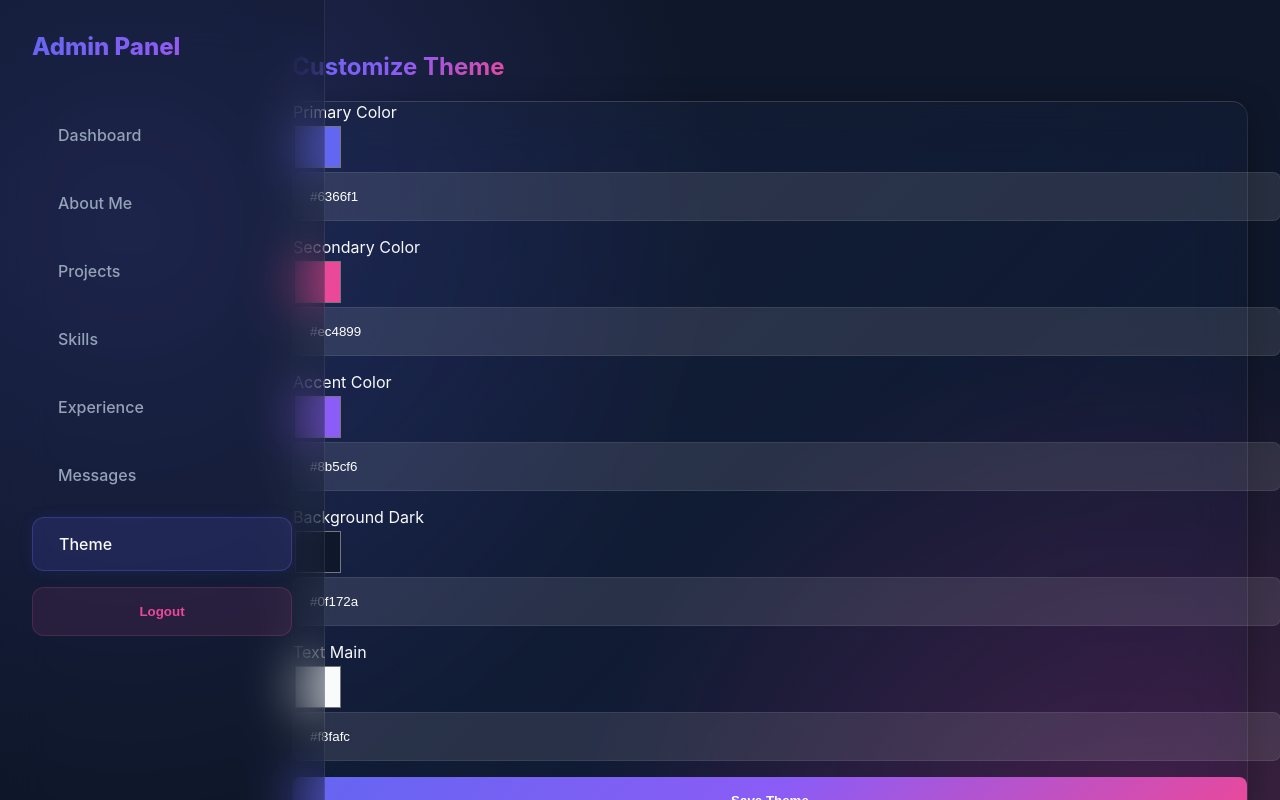
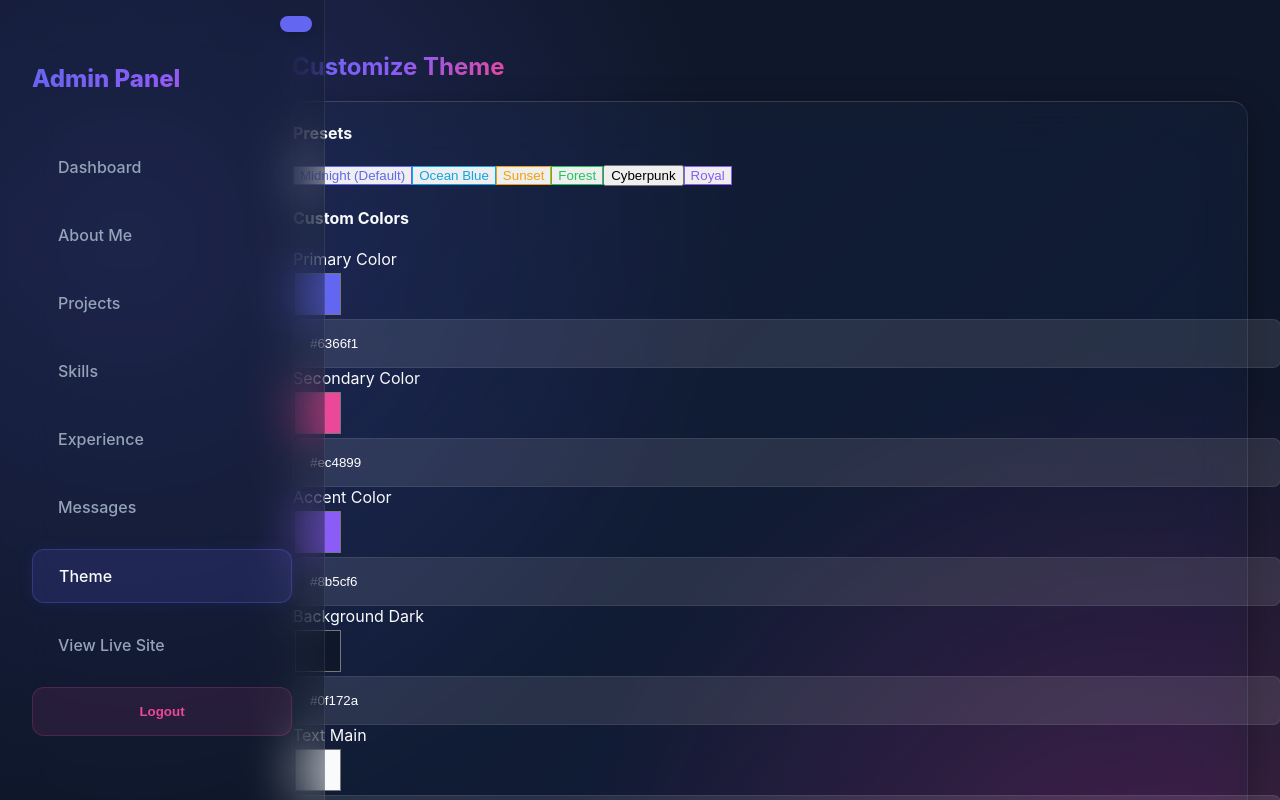
Before and after one commit to nikhitha211203/nikhitha-portfolio-app, a React (Create React App) app in the folder admin/: page /theme in a window 1280 px wide. Shown: the top 800 px of the page. Built offline with nearby package versions, Linux system fonts and the light colour scheme; no server answers; sample sign-in values are in the browser's storage.

Commit message:
feat: implement initial full-stack portfolio application with client, admin panel, and backend API for content management

```diff
--- a/admin/src/App.css
+++ b/admin/src/App.css
@@ -5,14 +5,22 @@
   background-image:
     radial-gradient(circle at 10% 20%, rgba(99, 102, 241, 0.25) 0%, transparent 40%),
     radial-gradient(circle at 90% 80%, rgba(236, 72, 153, 0.25) 0%, transparent 40%);
+  overflow-x: hidden;
+  /* Prevent horizontal scroll */
 }
 
 .main-content {
   flex: 1;
   padding: 2rem;
   margin-left: 260px;
-  /* Width of sidebar */
   width: calc(100% - 260px);
+  transition: all 0.3s ease;
+  /* Smooth transition */
+}
+
+.main-content.expanded {
+  margin-left: 0;
+  width: 100%;
 }
 
 /* Navbar / Sidebar */
@@ -26,8 +34,34 @@
   flex-direction: column;
   padding: 2rem;
   z-index: 1000;
+  transition: transform 0.3s ease;
 }
 
+.navbar.collapsed {
+  transform: translateX(-100%);
+}
+
+.toggle-btn {
+  position: fixed;
+  top: 1rem;
+  left: 1rem;
+  z-index: 1001;
+  background: var(--primary);
+  color: white;
+  border: none;
+  border-radius: 8px;
+  padding: 0.5rem 1rem;
+  cursor: pointer;
+  box-shadow: 0 4px 6px rgba(0, 0, 0, 0.1);
+  transition: left 0.3s ease;
+}
+
+.toggle-btn.shifted {
+  left: 280px;
+  /* Move button when sidebar is open if desired, or keep fixed */
+}
+
+/* Nav Brand */
 .nav-brand {
   font-size: 1.5rem;
   font-weight: 800;
@@ -36,6 +70,8 @@
   -webkit-background-clip: text;
   background-clip: text;
   color: transparent;
+  margin-top: 2rem;
+  /* Space for toggle button if inside */
 }
 
 .nav-links {
@@ -159,6 +195,16 @@
   transition: border-color 0.3s;
 }
 
+/* Specific fix for inputs in flex containers (ThemeManager) */
+.d-flex .login-input {
+  margin-bottom: 0;
+  /* Remove bottom margin when in flex row */
+  flex: 1;
+  /* Allow it to take available space but not force 100% width of parent if parent is constrained */
+  min-width: 0;
+  /* Prevent flex item overflow */
+}
+
 .login-input:focus {
   border-color: var(--primary);
   background: rgba(15, 23, 42, 0.5);
@@ -183,7 +229,8 @@
 
 /* Forms & Tables */
 .manager-container {
-  max-width: 1200px;
+  max-width: 100%;
+  /* Allow full width but constrained by padding */
   margin: 0 auto;
 }
 
--- a/admin/src/App.js
+++ b/admin/src/App.js
@@ -111,15 +111,25 @@ const Dashboard = () => {
   );
 };
 
+// Dashboard Component - No changes needed here directly
+
 function App() {
   const [token, setToken] = useState(localStorage.getItem('token'));
+  const [isSidebarOpen, setIsSidebarOpen] = useState(true);
+
+  const toggleSidebar = () => {
+    setIsSidebarOpen(!isSidebarOpen);
+  };
 
   return (
     <div className="App">
       {token ? (
         <>
-          <Navbar setToken={setToken} />
-          <div className="main-content">
+          <button className={`toggle-btn ${isSidebarOpen ? 'shifted' : ''}`} onClick={toggleSidebar}>
+            <i className={`bi ${isSidebarOpen ? 'bi-x-lg' : 'bi-list'}`}></i>
+          </button>
+          <Navbar setToken={setToken} isOpen={isSidebarOpen} />
+          <div className={`main-content ${!isSidebarOpen ? 'expanded' : ''}`}>
             <Routes>
               <Route path="/" element={<Dashboard />} />
               <Route path="/projects" element={<ProjectManager />} />
--- a/admin/src/components/Navbar.js
+++ b/admin/src/components/Navbar.js
@@ -1,7 +1,7 @@
 import React from 'react';
 import { Link, useNavigate, useLocation } from 'react-router-dom';
 
-const Navbar = ({ setToken }) => {
+const Navbar = ({ setToken, isOpen }) => {
     const navigate = useNavigate();
     const location = useLocation();
 
@@ -14,7 +14,7 @@ const Navbar = ({ setToken }) => {
     const isActive = (path) => location.pathname === path ? 'active' : '';
 
     return (
-        <nav className="navbar glass-panel">
+        <nav className={`navbar glass-panel ${!isOpen ? 'collapsed' : ''}`}>
             <div className="nav-brand">Admin Panel</div>
             <div className="nav-links">
                 <Link to="/" className={isActive('/')}>
@@ -39,6 +39,12 @@ const Navbar = ({ setToken }) => {
                     <i className="bi bi-palette"></i> Theme
                 </Link>
 
+                <div className="mt-3 pt-3 border-top border-secondary">
+                    <a href="https://nikhitha-portfolio-tan.vercel.app/" target="_blank" rel="noopener noreferrer">
+                        <i className="bi bi-globe"></i> View Live Site
+                    </a>
+                </div>
+
                 <button onClick={handleLogout} className="logout-btn">
                     <i className="bi bi-box-arrow-left"></i> Logout
                 </button>
--- a/admin/src/pages/ThemeManager.js
+++ b/admin/src/pages/ThemeManager.js
@@ -10,13 +10,17 @@ const ThemeManager = () => {
         textMain: '#f8fafc'
     });
     const [message, setMessage] = useState('');
-    const API_URL = process.env.REACT_APP_API_URL || 'https://nikhitha-portfolio-app.onrender.com';
+
+    // Correct API URL logic for local development
+    const API_URL = window.location.hostname === 'localhost'
+        ? 'http://localhost:5000'
+        : (process.env.REACT_APP_API_URL || 'https://nikhitha-portfolio-app.onrender.com');
 
     useEffect(() => {
         const fetchTheme = async () => {
             try {
                 const res = await axios.get(`${API_URL}/api/theme`);
-                if (res.data) {
+                if (res.data && res.data.primary) { // Ensure data exists
                     setTheme({
                         primary: res.data.primary,
                         secondary: res.data.secondary,
@@ -30,7 +34,26 @@ const ThemeManager = () => {
             }
         };
         fetchTheme();
-    }, []);
+    }, [API_URL]);
+
+    const presets = [
+        { name: 'Midnight (Default)', primary: '#6366f1', secondary: '#ec4899', accent: '#8b5cf6', bgDark: '#0f172a', textMain: '#f8fafc' },
+        { name: 'Ocean Blue', primary: '#0ea5e9', secondary: '#3b82f6', accent: '#06b6d4', bgDark: '#020617', textMain: '#f1f5f9' },
+        { name: 'Sunset', primary: '#f59e0b', secondary: '#ef4444', accent: '#d946ef', bgDark: '#1c1917', textMain: '#fafaf9' },
+        { name: 'Forest', primary: '#22c55e', secondary: '#10b981', accent: '#84cc16', bgDark: '#052e16', textMain: '#f0fdf4' },
+        { name: 'Cyberpunk', primary: '#fct203', secondary: '#ff003c', accent: '#00f3ff', bgDark: '#000000', textMain: '#fff01f' },
+        { name: 'Royal', primary: '#8b5cf6', secondary: '#d946ef', accent: '#6366f1', bgDark: '#1e1b4b', textMain: '#f5f3ff' }
+    ];
+
+    const applyPreset = (preset) => {
+        setTheme({
+            primary: preset.primary,
+            secondary: preset.secondary,
+            accent: preset.accent,
+            bgDark: preset.bgDark,
+            textMain: preset.textMain
+        });
+    };
 
     const handleChange = (e) => {
         setTheme({ ...theme, [e.target.name]: e.target.value });
@@ -39,7 +62,8 @@ const ThemeManager = () => {
     const handleSubmit = async (e) => {
         e.preventDefault();
         try {
-            const config = { headers: { 'x-auth-token': localStorage.getItem('token') } };
+            const token = localStorage.getItem('token');
+            const config = { headers: { 'x-auth-token': token } };
             await axios.put(`${API_URL}/api/theme`, theme, config);
             setMessage('Theme Updated Successfully!');
             setTimeout(() => setMessage(''), 3000);
@@ -67,6 +91,21 @@ const ThemeManager = () => {
             <div className="row">
                 <div className="col-lg-6">
                     <div className="glass-card p-4 mb-4">
+                        <h4 className="text-muted mb-3">Presets</h4>
+                        <div className="d-flex flex-wrap gap-2 mb-4">
+                            {presets.map((p, i) => (
+                                <button
+                                    key={i}
+                                    className="btn btn-outline-light btn-sm"
+                                    onClick={() => applyPreset(p)}
+                                    style={{ border: `1px solid ${p.primary}`, color: p.primary }}
+                                >
+                                    {p.name}
+                                </button>
+                            ))}
+                        </div>
+
+                        <h4 className="text-muted mb-3">Custom Colors</h4>
                         <form onSubmit={handleSubmit}>
                             <div className="form-group mb-3">
                                 <label className="text-muted mb-2">Primary Color</label>
```
